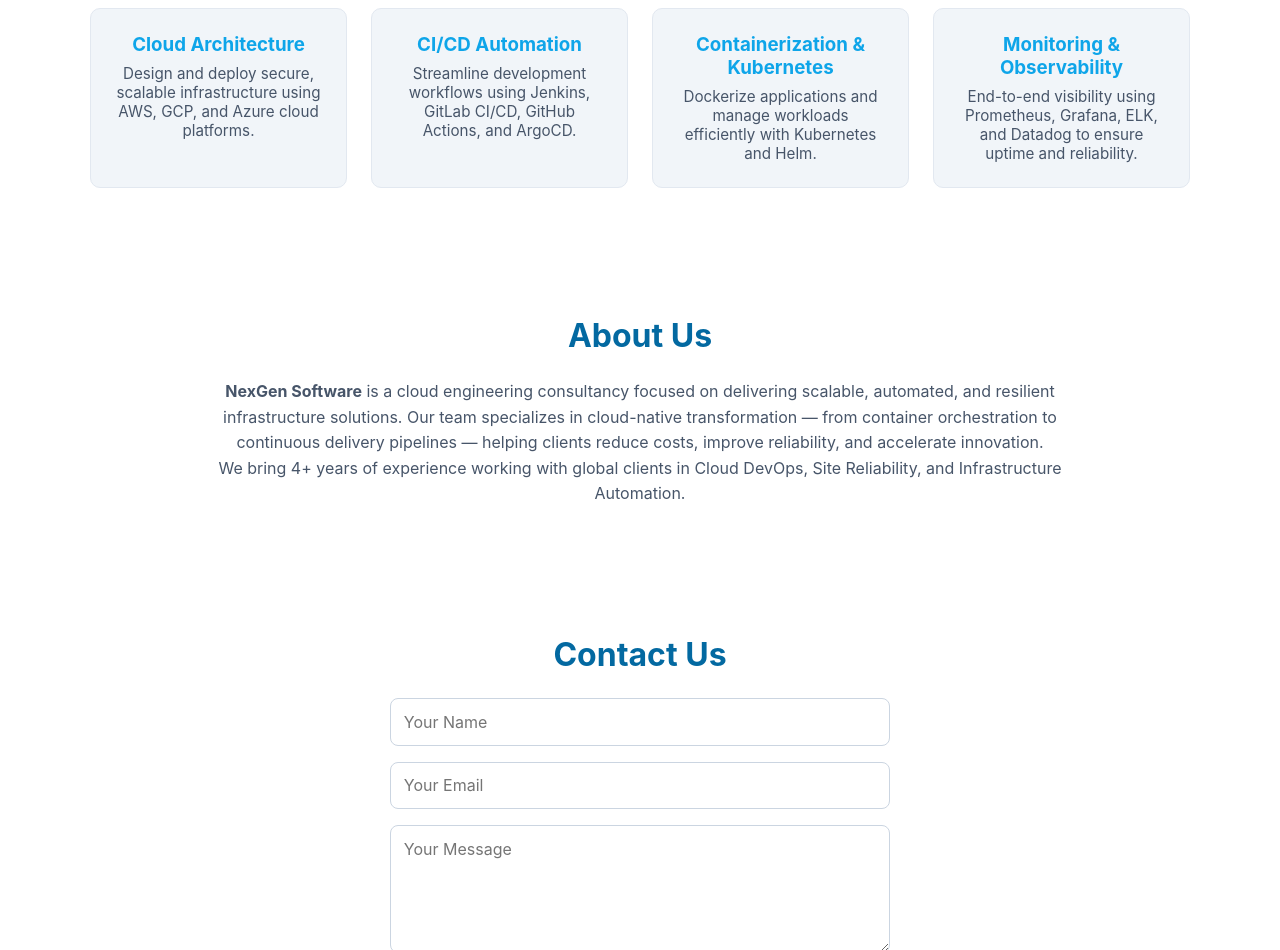
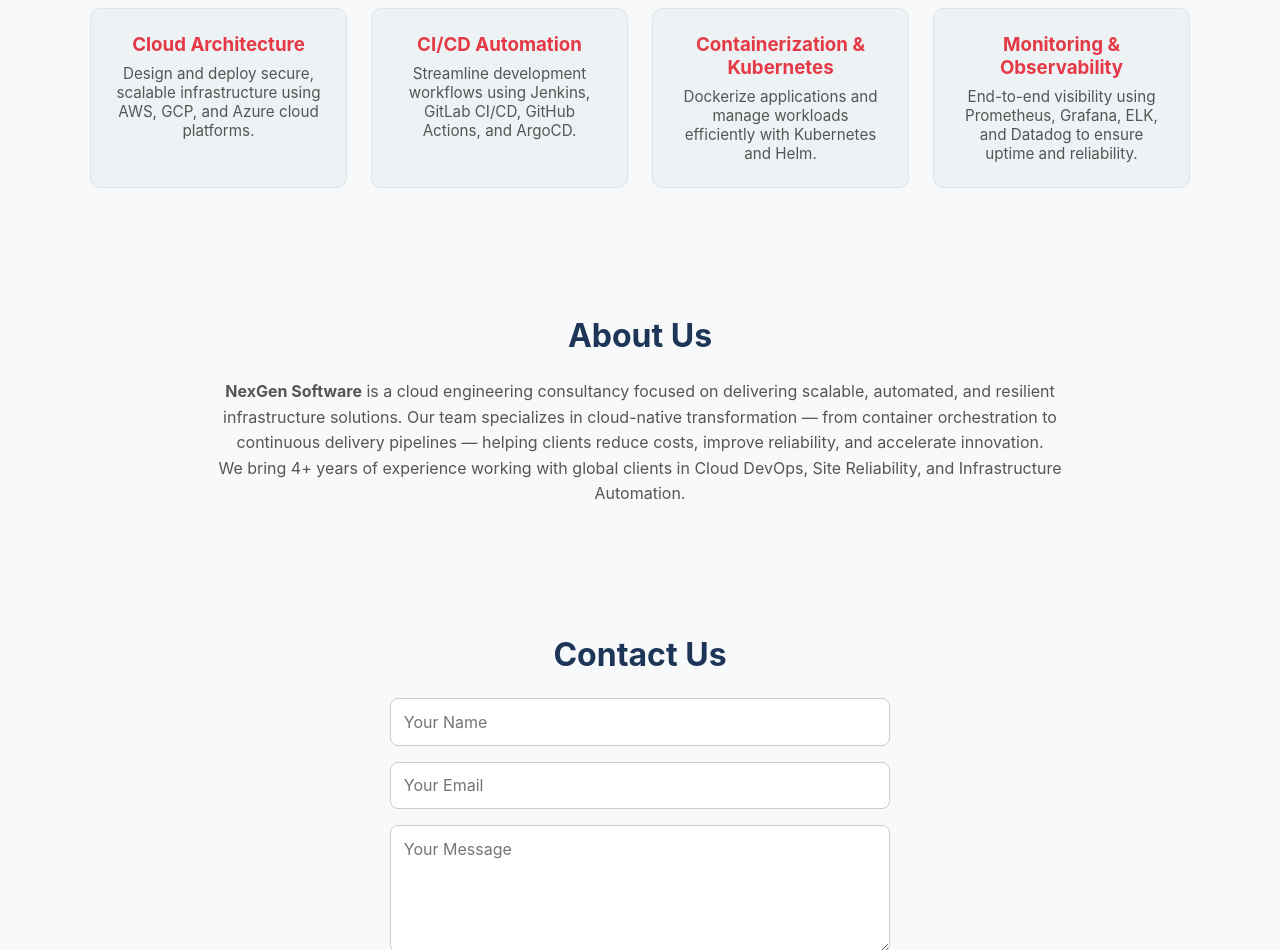
Before and after one commit to arunmca93/front-end, a plain HTML site: page index.html in a window 1280 px wide. Shown: the part 518-1468 px from the top of the page. Drawn offline with Linux system fonts and the light colour scheme.

Commit message:
Update index.html

```diff
--- a/index.html
+++ b/index.html
@@ -8,11 +8,11 @@
   <link rel="icon" href="favicon.ico" />
   <style>
     :root {
-      --primary: #0ea5e9; /* sky blue */
-      --secondary: #0369a1; /* dark blue */
-      --text: #1e293b; /* slate gray */
-      --bg: #ffffff;
-      --light: #f1f5f9;
+      --primary: #e63946; /* red */
+      --secondary: #1d3557; /* deep navy */
+      --text: #2b2d42;
+      --bg: #f8f9fa;
+      --light: #edf2f4;
     }
     * { box-sizing: border-box; margin: 0; padding: 0; font-family: 'Inter', Arial, sans-serif; }
     body { background: var(--bg); color: var(--text); }
@@ -22,9 +22,9 @@
     nav a:hover { color: var(--primary); }
 
     /* Hero Section */
-    .hero { display: flex; flex-direction: column; align-items: center; justify-content: center; text-align: center; padding: 4rem 1rem; background: linear-gradient(180deg, #e0f2fe, #ffffff); }
+    .hero { display: flex; flex-direction: column; align-items: center; justify-content: center; text-align: center; padding: 4rem 1rem; background: linear-gradient(180deg, #ffe5e8, #ffffff); }
     .hero h1 { font-size: 2.5rem; color: var(--secondary); margin-bottom: 1rem; }
-    .hero p { font-size: 1.1rem; max-width: 650px; color: #475569; margin-bottom: 2rem; }
+    .hero p { font-size: 1.1rem; max-width: 650px; color: #555; margin-bottom: 2rem; }
     .btn { background: var(--primary); color: white; padding: 0.8rem 1.6rem; border-radius: 8px; text-decoration: none; font-weight: 600; transition: background 0.2s; }
     .btn:hover { background: var(--secondary); }
 
@@ -32,23 +32,23 @@
     .section { padding: 4rem 2rem; text-align: center; }
     .section h2 { font-size: 2rem; color: var(--secondary); margin-bottom: 1.5rem; }
     .services { display: grid; grid-template-columns: repeat(auto-fit, minmax(250px, 1fr)); gap: 1.5rem; max-width: 1100px; margin: 0 auto; }
-    .card { background: var(--light); border-radius: 10px; padding: 1.5rem; transition: transform 0.2s ease; border: 1px solid #e2e8f0; }
+    .card { background: var(--light); border-radius: 10px; padding: 1.5rem; transition: transform 0.2s ease; border: 1px solid #dfe3e6; }
     .card:hover { transform: translateY(-5px); }
     .card h3 { color: var(--primary); margin-bottom: 0.5rem; }
-    .card p { color: #475569; font-size: 0.95rem; }
+    .card p { color: #555; font-size: 0.95rem; }
 
     /* About */
-    .about { max-width: 900px; margin: 0 auto; color: #475569; line-height: 1.6; }
+    .about { max-width: 900px; margin: 0 auto; color: #555; line-height: 1.6; }
 
     /* Contact */
     .contact-form { display: flex; flex-direction: column; max-width: 500px; margin: 0 auto; text-align: left; }
     .contact-form input, .contact-form textarea {
-      margin-bottom: 1rem; padding: 0.8rem; border-radius: 8px; border: 1px solid #cbd5e1; font-size: 1rem;
+      margin-bottom: 1rem; padding: 0.8rem; border-radius: 8px; border: 1px solid #ccc; font-size: 1rem;
     }
     .contact-form button { background: var(--primary); color: white; border: none; padding: 0.8rem; border-radius: 8px; font-weight: 600; cursor: pointer; }
     .contact-form button:hover { background: var(--secondary); }
 
-    footer { background: var(--light); padding: 1.5rem; text-align: center; font-size: 0.9rem; color: #475569; border-top: 1px solid #e2e8f0; }
+    footer { background: var(--light); padding: 1.5rem; text-align: center; font-size: 0.9rem; color: #555; border-top: 1px solid #dfe3e6; }
   </style>
 </head>
 <body>
@@ -100,16 +100,11 @@
 
   <section id="contact" class="section">
     <h2>Contact Us</h2>
-
-    <!-- FINAL WORKING CONTACT FORM -->
     <form class="contact-form" action="https://formspree.io/f/xeongnlv" method="POST">
       <input type="text" name="name" placeholder="Your Name" required />
       <input type="email" name="email" placeholder="Your Email" required />
       <textarea name="message" rows="5" placeholder="Your Message" required></textarea>
-
-      <!-- Optional: better email subject -->
       <input type="hidden" name="_subject" value="New Contact Submission - NexGen Software">
-
       <button type="submit">Send Message</button>
     </form>
   </section>
```
